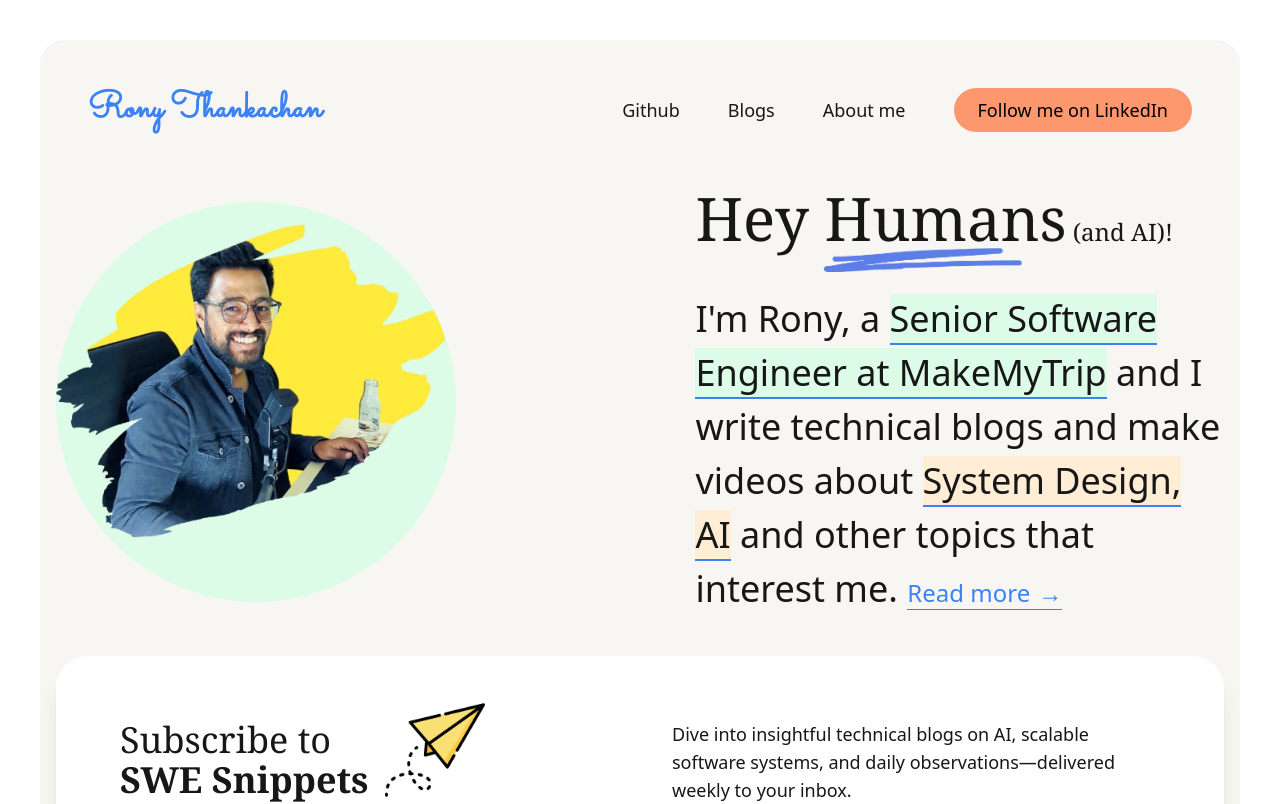
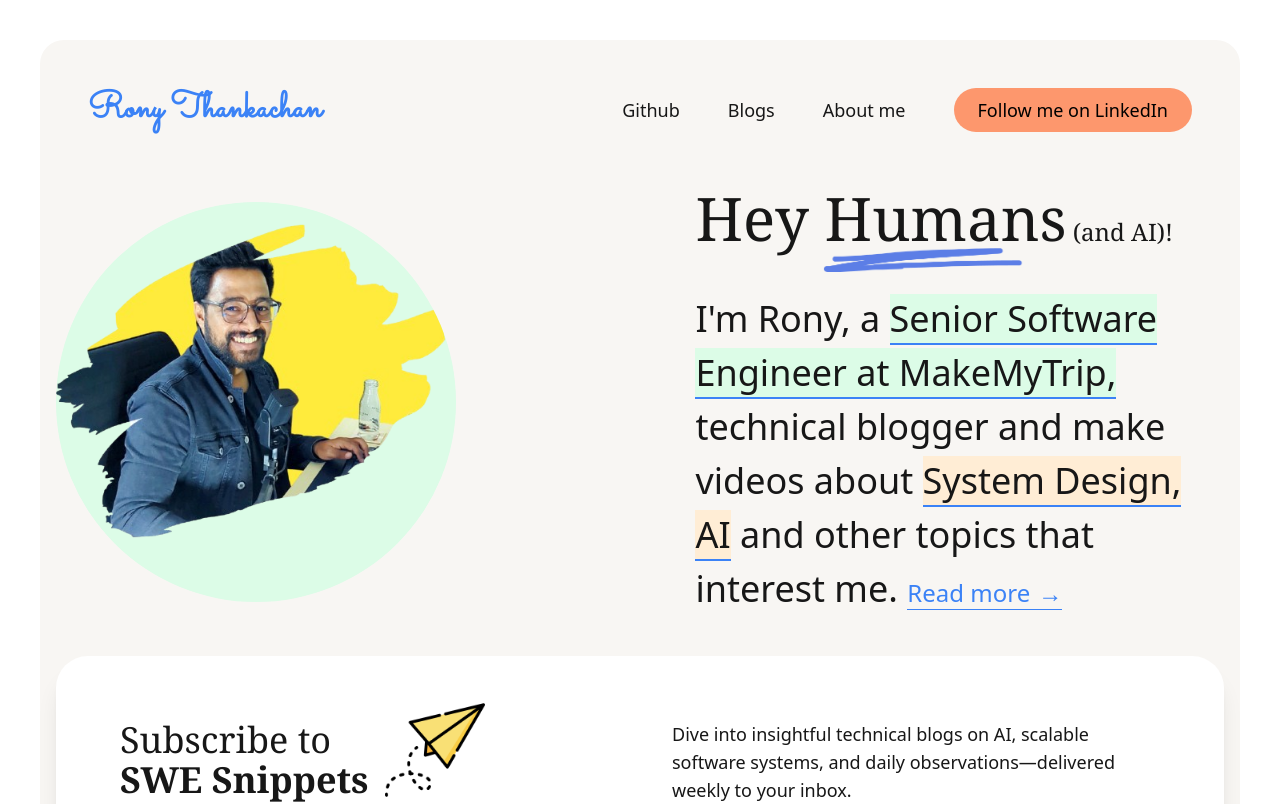
Before and after one commit to ronythankachan/ronythankachan.com, a Next.js app: page / in a window 1280 px wide. Shown: the top 804 px of the page. Built offline with nearby package versions, Linux system fonts and the light colour scheme; a web font is replaced by a local one.

Commit message:
content corrected

```diff
--- a/app/components/Greeting.tsx
+++ b/app/components/Greeting.tsx
@@ -38,9 +38,9 @@ const Greeting: React.FC = React.memo(() => {
             <p className="text-2xl leading-[1.5] md:leading-[1.5] md:text-4xl mt-[-20px]">
               I&apos;m Rony, a{" "}
               <span className="border-b-2 border-blue-500 bg-green-100">
-                Senior Software Engineer at MakeMyTrip
+                Senior Software Engineer at MakeMyTrip,
               </span>{" "}
-              and I write technical blogs and make videos about{" "}
+              technical blogger and make videos about{" "}
               <span className="border-b-2 border-blue-500 bg-orange-100">
                 System Design, AI
               </span>{" "}
```
